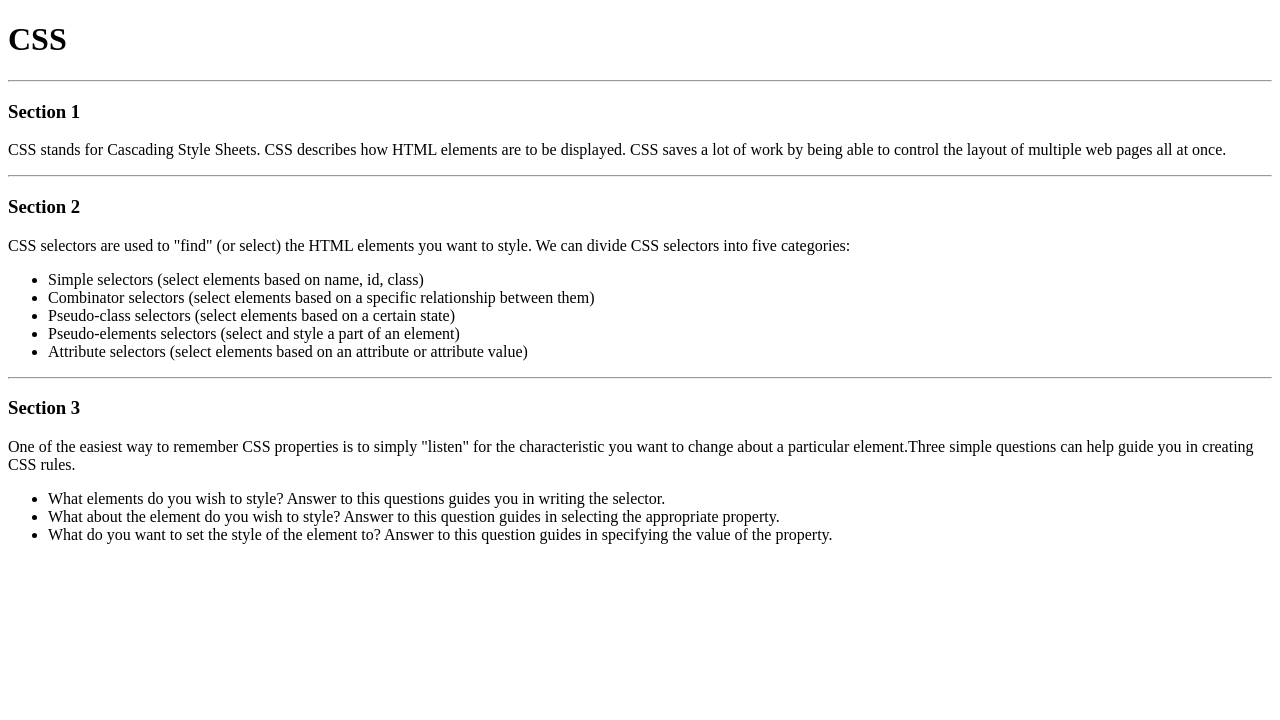
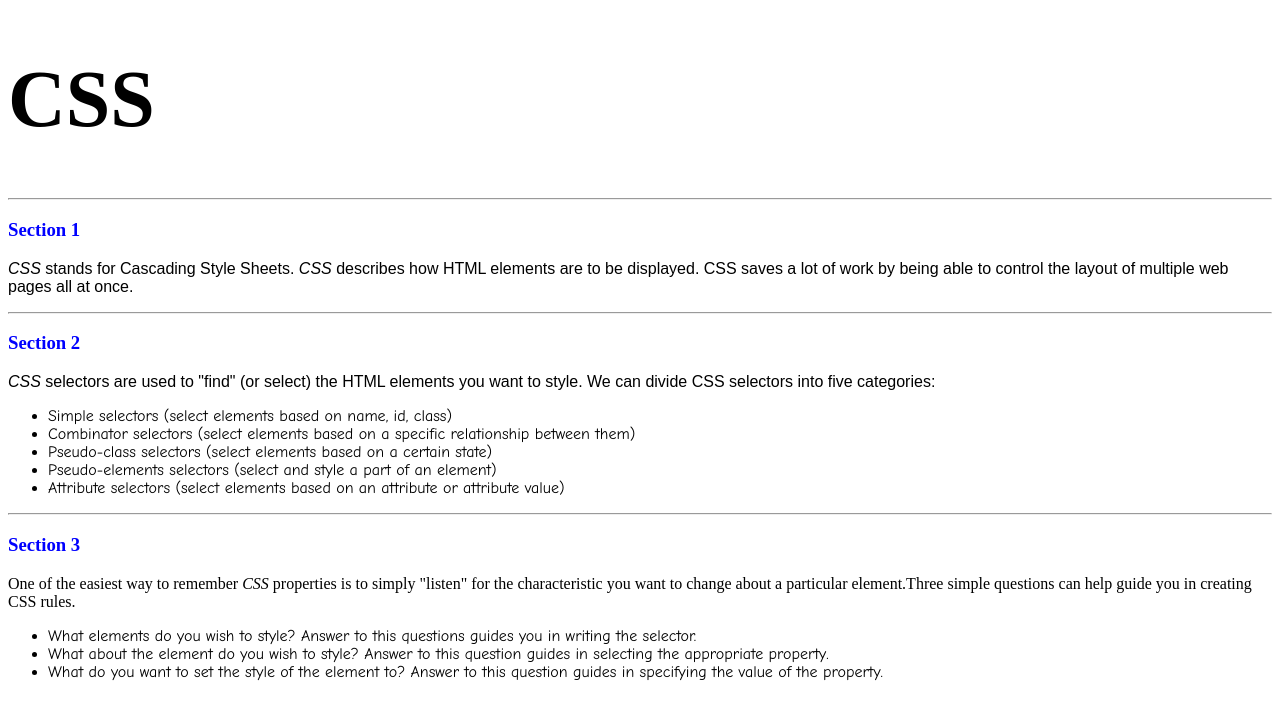
Before and after one commit to yinhu63/WebDevelopment, a plain HTML site: page WDLesson2_1Practical/index.html in a window 1280 px wide. Drawn offline with Linux system fonts and the light colour scheme.

Commit message:
update lesson 2.1

```diff
--- a/WDLesson2_1Practical/style.css
+++ b/WDLesson2_1Practical/style.css
@@ -9,15 +9,31 @@ selector{
 
 
 /* Challenge 1: Change color of the text for all the headings size 3 to blue */
-
+h3{
+  color:blue;
+}
 /* Challenge 2: Change the size for the font for all headings size 1 to 60pt */
-
+h1 {
+  font-size: 60pt;
+}
 /* Challenge 3: Change the style of the font for all spans to italic */
-
+span {
+  font-style: italic;
+}
 /* Challenge 4: Change the family of font being used for all paragraphs to "Arial" */
+p {
+  font-family: Arial;
+}
 
 /* Challenge 5: Change the family of font being used for all lists to "Comic Sans MS".  What element creates a list? */
-
+ul, ol, li {
+  font-family: "Comic Sans MS";
+}
 /* Chalenge 6: Change the background color of the div to blue, color of the text to white and the weight of the font to bold.
+div {
+  background-color: blue;
+  color: white;
+  font-weight: bold;
+}
 
 Hint:  You can specify several CSS rules for one element by separating the rules with commas.  Look at some example on w3schools */
```
